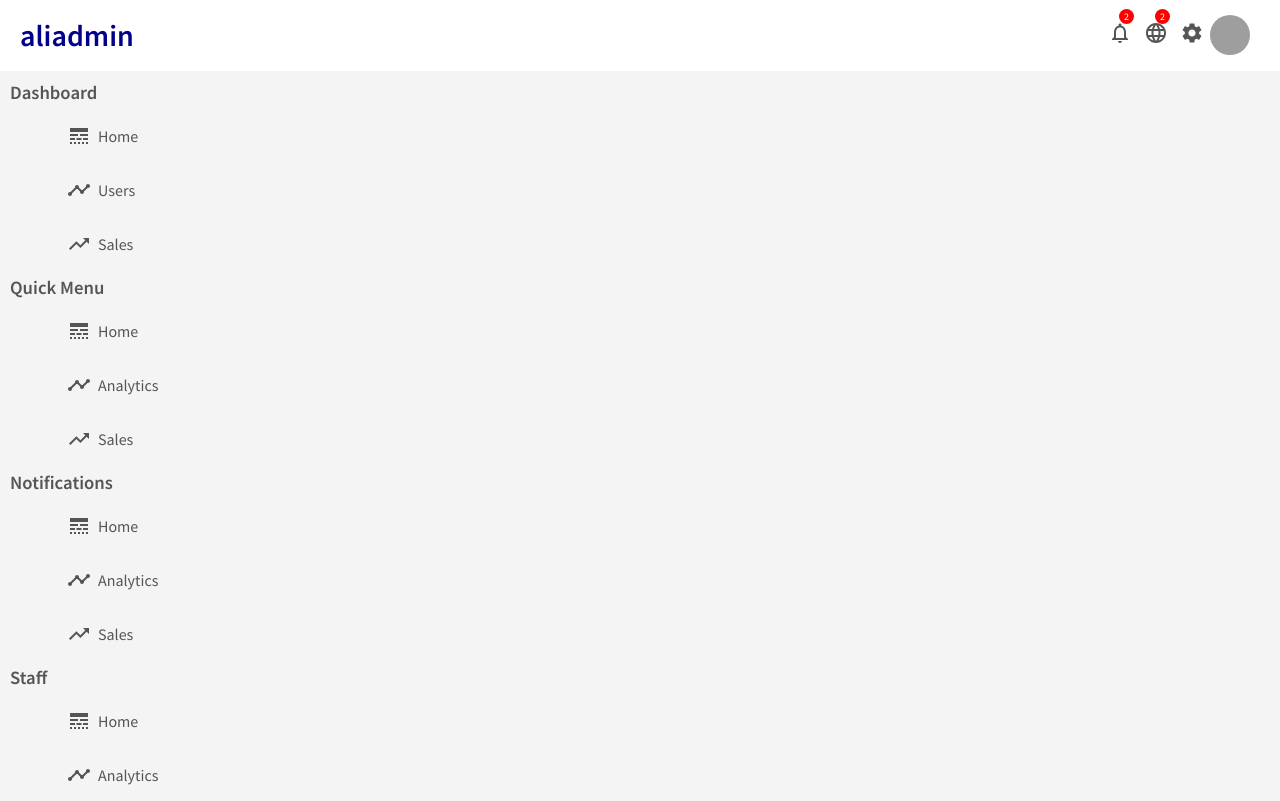
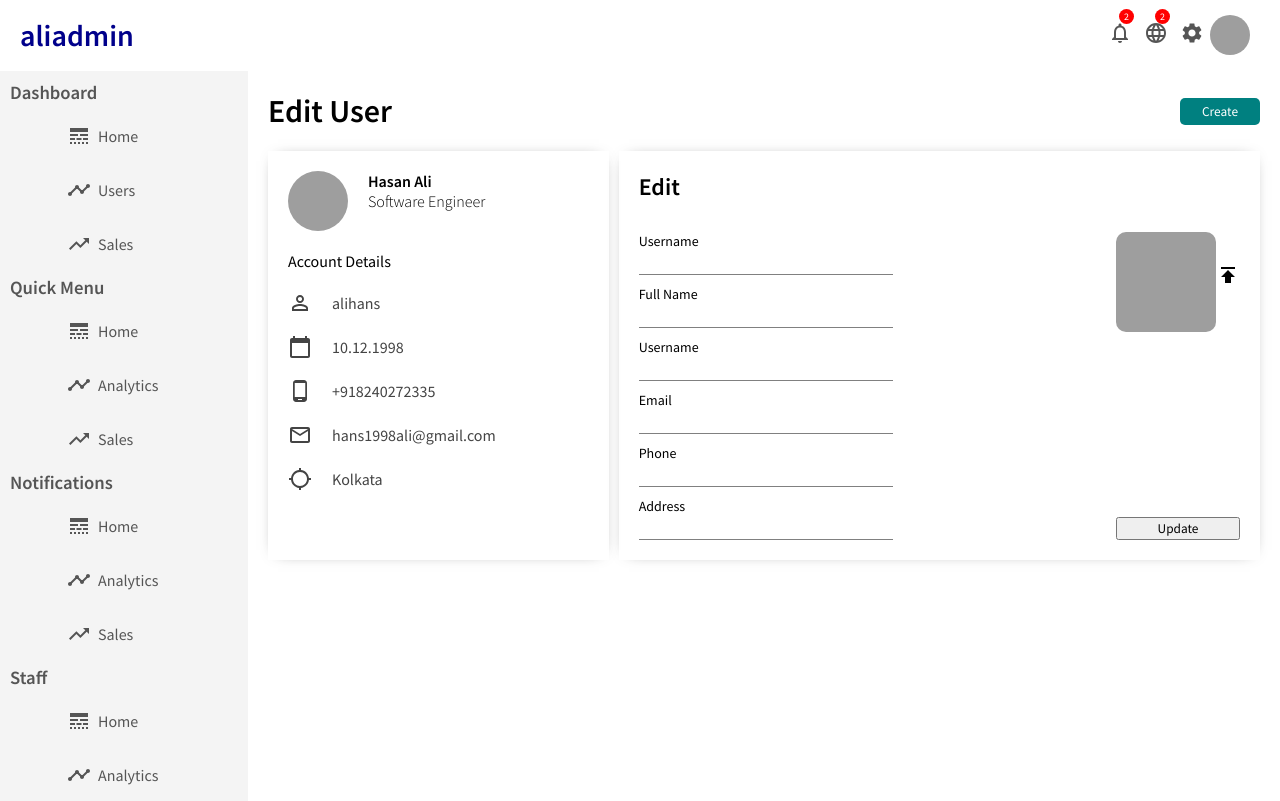
Before and after one commit to HasanAutomation/react-admin-dashboard-ui, a React (Create React App) app: page /users/1 in a window 1280 px wide. Built offline with nearby package versions, Linux system fonts and the light colour scheme; grey boxes are pictures that could not be loaded.

Commit message:
Finished User page

```diff
--- a/src/App.js
+++ b/src/App.js
@@ -4,6 +4,7 @@ import Sidebar from './components/Sidebar';
 import TopBar from './components/TopBar';
 import Home from './pages/Home';
 import UserList from './components/UserList';
+import User from './components/User';
 
 function App() {
   return (
@@ -18,6 +19,9 @@ function App() {
           <Route exact path='/users'>
             <UserList />
           </Route>
+          <Route exact path='/users/:id'>
+            <User />
+          </Route>
         </Switch>
       </div>
     </BrowserRouter>
--- /dev/null
+++ b/src/components/User/User.css
@@ -0,0 +1,131 @@
+.user{
+    flex: 4;
+    padding: 20px;
+}
+.userTitleContainer{
+    display: flex;
+    align-items: center;
+    justify-content: space-between;
+}
+
+.userAddBtn{
+    width: 80px;
+    color: white;
+    border: none;
+    background: teal;
+    padding: 5px;
+    border-radius: 5px;
+    cursor: pointer;
+}
+.userContainer{
+    display: flex;
+    margin-top: 20px;
+}
+.userShow{
+    flex: 1;
+    padding: 20px;
+    -webkit-box-shadow:0px 0px 15px -10px rgba(0,0,0,0.75);
+    box-shadow: 0px 0px 15px -10px rgba(0,0,0,0.75);
+}
+.userUpdate{
+    flex: 2;
+    padding: 20px;
+    margin-left: 10px;
+    -webkit-box-shadow:0px 0px 15px -10px rgba(0,0,0,0.75);
+    box-shadow: 0px 0px 15px -10px rgba(0,0,0,0.75);
+}
+.userShowTop{
+    display: flex;
+    /* flex-direction: column; */
+}
+.userImage{
+    width: 60px;
+    height: 60px;
+    object-fit: cover;
+    border-radius: 50%;
+}
+.userShowTopTitle{
+    display: flex;
+    flex-direction: column;
+    margin-left: 20px;
+}
+.userShowUsername{
+    font-weight: 600;
+}
+.userShowJobTitle{
+    font-weight: 300;
+}
+.userShowInfo{
+    color: #444;
+    margin: 20px 0;
+    display: flex;
+    align-items: center;
+}
+.accountIcon{
+    margin-right: 20px;
+}
+.userShowBottom{
+    margin-top: 20px;
+}
+.fileInput{
+    display: none;
+}
+.userUpdateImage{
+    width: 100px;
+    height: 100px;
+    border-radius: 10px;
+    object-fit: cover;
+    margin-top: 10px;
+
+}
+.userUpdateImage:hover{
+    background: rgba(0, 0, 0, 0.7);
+}
+.userUpdateForm{
+    display: flex;
+    justify-content: space-between;
+    margin-top: 20px;
+}
+.userUpdateTitle{
+    font-size: 24px;
+    font-weight: 600;
+
+}
+.formGroup{
+    display: flex;
+    flex-direction: column;
+    margin-top: 10px;
+}
+.formGroup > label{
+    font-size: 14px;
+    margin-bottom: 5px;
+}
+.formGroup>input{
+    width: 250px;
+    border: none;
+    border-bottom: 1px solid gray;
+    outline: none;
+}
+.userUpdateRight{
+    display: flex;
+    flex-direction: column;
+    justify-content: space-between;
+}
+.userUpdateUpload{
+    display: flex;
+    align-items: center;
+    position: relative;
+}
+.deleteIcon{
+    position: absolute;
+    color: white;
+    font-weight: 600;
+    left: 35px;
+    color: red;
+    font-size: 30px !important;
+    display: none !important;
+
+}
+.uploadIcon{
+    cursor: pointer;
+}
--- /dev/null
+++ b/src/components/User/index.jsx
@@ -0,0 +1,108 @@
+import {
+  CalendarToday,
+  LocationSearching,
+  MailOutline,
+  PermIdentity,
+  PhoneAndroid,
+  Publish,
+  DeleteOutline,
+} from '@material-ui/icons';
+import React from 'react';
+import './User.css';
+
+export default function User() {
+  return (
+    <div className='user'>
+      <div className='userTitleContainer'>
+        <h1>Edit User</h1>
+        <button className='userAddBtn'>Create</button>
+      </div>
+      <div className='userContainer'>
+        <div className='userShow'>
+          <div className='userShowTop'>
+            <img
+              src='https://picsum.photos/200'
+              alt='Name'
+              className='userImage'
+            />
+            <div className='userShowTopTitle'>
+              <div className='userShowUsername'>Hasan Ali</div>
+              <div className='userShowJobTitle'>Software Engineer</div>
+            </div>
+          </div>
+          <div className='userShowBottom'>
+            <span className='userShowTitle'>Account Details</span>
+            <div className='userShowInfo'>
+              <PermIdentity className='accountIcon' />
+              <span className='userShowInfoTitle'>alihans</span>
+            </div>
+            <div className='userShowInfo'>
+              <CalendarToday className='accountIcon' />
+              <span className='userShowInfoTitle'>10.12.1998</span>
+            </div>
+            <div className='userShowInfo'>
+              <PhoneAndroid className='accountIcon' />
+              <span className='userShowInfoTitle'>+918240272335</span>
+            </div>
+            <div className='userShowInfo'>
+              <MailOutline className='accountIcon' />
+              <span className='userShowInfoTitle'>hans1998ali@gmail.com</span>
+            </div>
+            <div className='userShowInfo'>
+              <LocationSearching className='accountIcon' />
+              <span className='userShowInfoTitle'>Kolkata</span>
+            </div>
+          </div>
+        </div>
+        <div className='userUpdate'>
+          <snap className='userUpdateTitle'>Edit</snap>
+          <form className='userUpdateForm'>
+            <div className='userUpdateLeft'>
+              <div className='formGroup'>
+                <label htmlFor='username'>Username</label>
+                <input type='text' id='username' className='updateInput' />
+              </div>
+              <div className='formGroup'>
+                <label htmlFor='fullname'>Full Name</label>
+                <input type='text' id='fullname' className='updateInput' />
+              </div>
+              <div className='formGroup'>
+                <label htmlFor='username'>Username</label>
+                <input type='text' id='username' className='updateInput' />
+              </div>
+              <div className='formGroup'>
+                <label htmlFor='email'>Email</label>
+                <input type='text' id='email' className='updateInput' />
+              </div>
+              <div className='formGroup'>
+                <label htmlFor='phone'>Phone</label>
+                <input type='text' id='phone' className='updateInput' />
+              </div>
+              <div className='formGroup'>
+                <label htmlFor='address'>Address</label>
+                <input type='text' id='address' className='updateInput' />
+              </div>
+            </div>
+
+            <div className='userUpdateRight'>
+              <div className='userUpdateUpload'>
+                <img
+                  src='https://picsum.photos/200'
+                  alt='Name'
+                  className='userUpdateImage'
+                />
+                {/* <DeleteOutline className='deleteIcon' /> */}
+                <label htmlFor='file'>
+                  <Publish className='uploadIcon' />
+                  <input type='file' id='file' className='fileInput' />
+                </label>
+              </div>
+
+              <button type='submit'>Update</button>
+            </div>
+          </form>
+        </div>
+      </div>
+    </div>
+  );
+}
```
